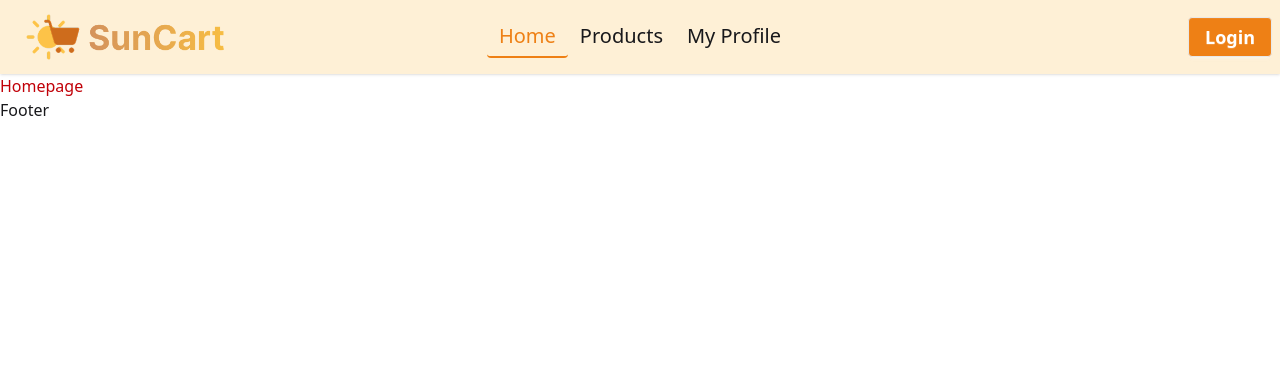
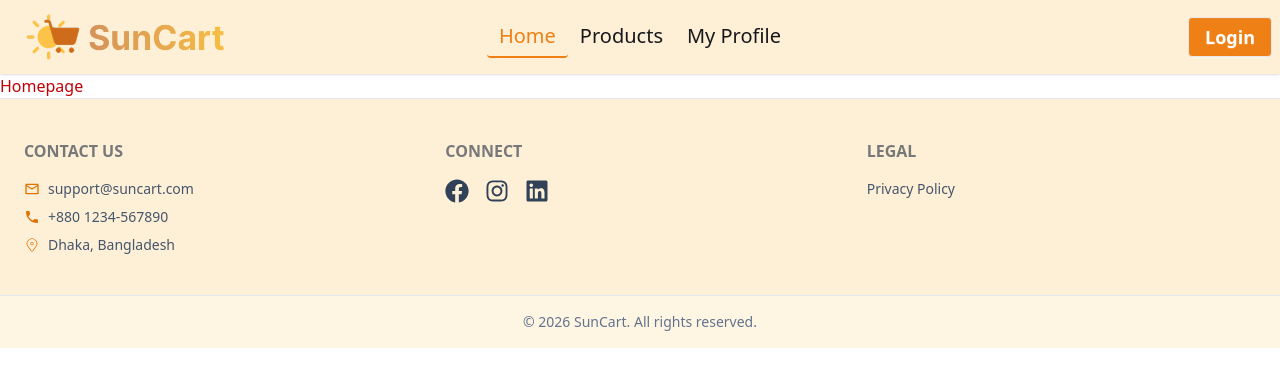
Before and after one commit to nnanjum1/suncart-summer-sale, a Next.js app: page / in a window 1280 px wide. Shown: the top 386 px of the page. Built offline with nearby package versions, Linux system fonts and the light colour scheme.

Commit message:
footer completed

```diff
--- a/package.json
+++ b/package.json
@@ -11,7 +11,8 @@
   "dependencies": {
     "next": "16.2.4",
     "react": "19.2.4",
-    "react-dom": "19.2.4"
+    "react-dom": "19.2.4",
+    "react-icons": "^5.6.0"
   },
   "devDependencies": {
     "@tailwindcss/postcss": "^4",
--- a/src/app/component/shared/Footer.jsx
+++ b/src/app/component/shared/Footer.jsx
@@ -1,9 +1,67 @@
-import React from 'react'
+import React from 'react';
+import Link from 'next/link';
+import { MdOutlineMail } from 'react-icons/md';
+import { IoMdCall } from 'react-icons/io';
+import { CiLocationOn } from 'react-icons/ci';
+import { FaFacebook, FaInstagram, FaLinkedin } from 'react-icons/fa';
 
-const Footer = () => {
+export default function Footer() {
     return (
-        <div>Footer</div>
-    )
+        <footer className="bg-[#FEF0D6] border-t border-slate-200 mt-auto">
+
+            <div className="container mx-auto px-6 py-10
+                grid grid-cols-1 md:grid-cols-3 gap-8
+                text-center md:text-left">
+
+
+                <nav className="flex flex-col items-center md:items-start gap-2">
+                    <h6 className="footer-title text-slate-800 font-bold mb-2">Contact Us</h6>
+
+                    <p className="text-sm text-slate-600 flex items-center gap-2">
+                        <MdOutlineMail className="w-4 h-4 text-amber-600" />
+                        support@suncart.com
+                    </p>
+
+                    <p className="text-sm text-slate-600 flex items-center gap-2">
+                        <IoMdCall className="w-4 h-4 text-amber-600" />
+                        +880 1234-567890
+                    </p>
+
+                    <p className="text-sm text-slate-600 flex items-center gap-2">
+                        <CiLocationOn className="w-4 h-4 text-amber-600" />
+                        Dhaka, Bangladesh
+                    </p>
+                </nav>
+
+
+                <nav className="flex flex-col items-center md:items-start gap-2">
+                    <h6 className="footer-title text-slate-800 font-bold mb-2">Connect</h6>
+
+                    <div className="flex gap-4 text-2xl text-slate-700">
+                        <a className="hover:text-amber-600 transition"><FaFacebook /></a>
+                        <a className="hover:text-amber-600 transition"><FaInstagram /></a>
+                        <a className="hover:text-amber-600 transition"><FaLinkedin /></a>
+                    </div>
+                </nav>
+
+
+                <nav className="flex flex-col items-center md:items-start gap-2">
+                    <h6 className="footer-title text-slate-800 font-bold mb-2">Legal</h6>
+
+                    <Link
+                        href="/privacy-policy"
+                        className="link link-hover text-sm text-slate-600 hover:text-amber-600 font-medium"
+                    >
+                        Privacy Policy
+                    </Link>
+                </nav>
+            </div>
+
+            <div className="border-t border-slate-200 bg-white/30 py-4 text-center">
+                <p className="text-sm text-slate-500">
+                    © {new Date().getFullYear()} SunCart. All rights reserved.
+                </p>
+            </div>
+        </footer>
+    );
 }
-
-export default Footer
```
Also changed, not shown: 1 other file (tests, documents, lock files or other folders).
